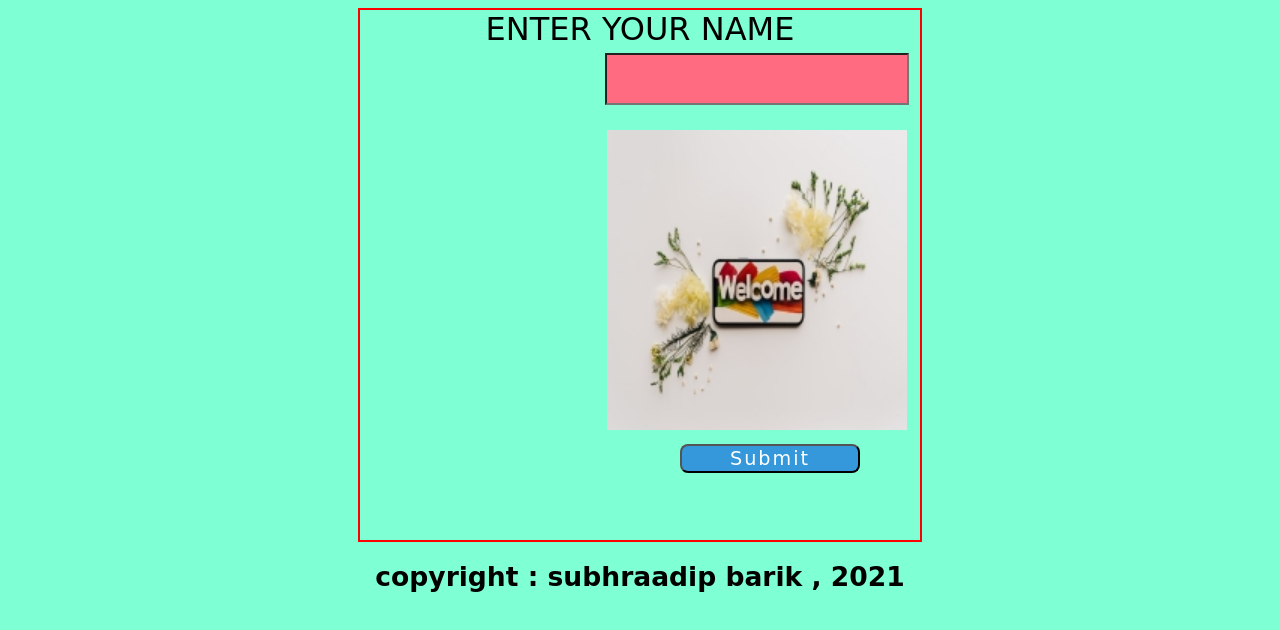
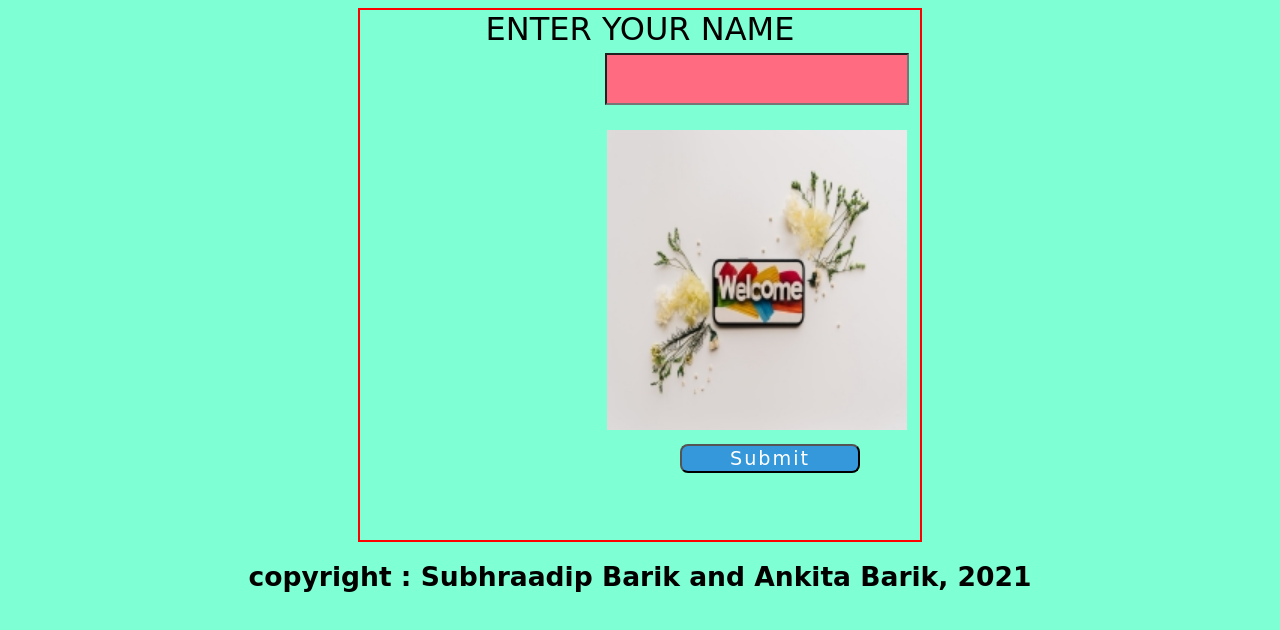
Before and after one commit to subhradip95654/charecter-determine-by-name, a plain HTML site: page index.html in a window 1280 px wide. Shown: the part 178-808 px from the top of the page. Drawn offline with nearby package versions, Linux system fonts and the light colour scheme; a web font is replaced by a local one.

Commit message:
Update index.html

```diff
--- a/index.html
+++ b/index.html
@@ -24,7 +24,7 @@
             <button>Submit</button>
         </div>
         <div class="credit">
-            <h5>copyright : subhraadip barik , 2021 </h5>
+            <h5>copyright : Subhraadip Barik and Ankita Barik, 2021 </h5>
         </div>
     </section>
     <script src="https://ajax.googleapis.com/ajax/libs/jquery/3.5.1/jquery.min.js"></script>
```
